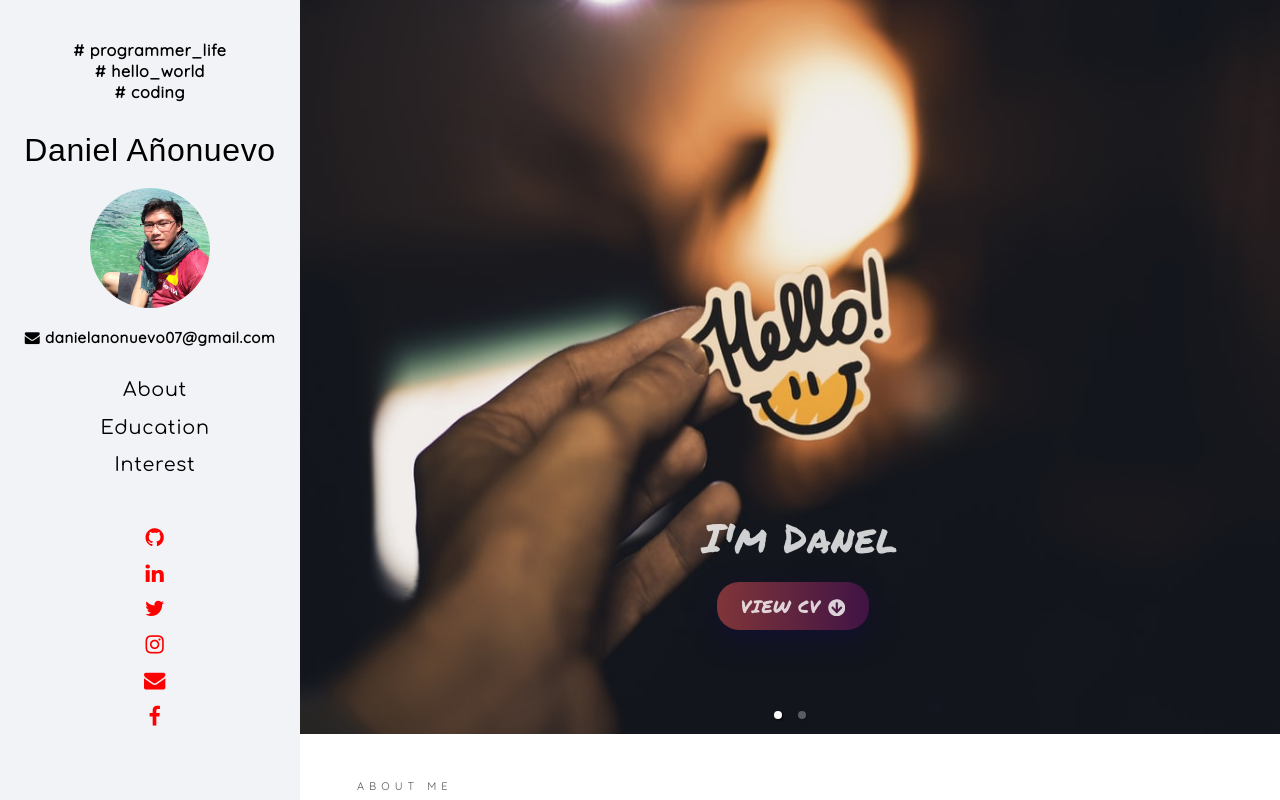
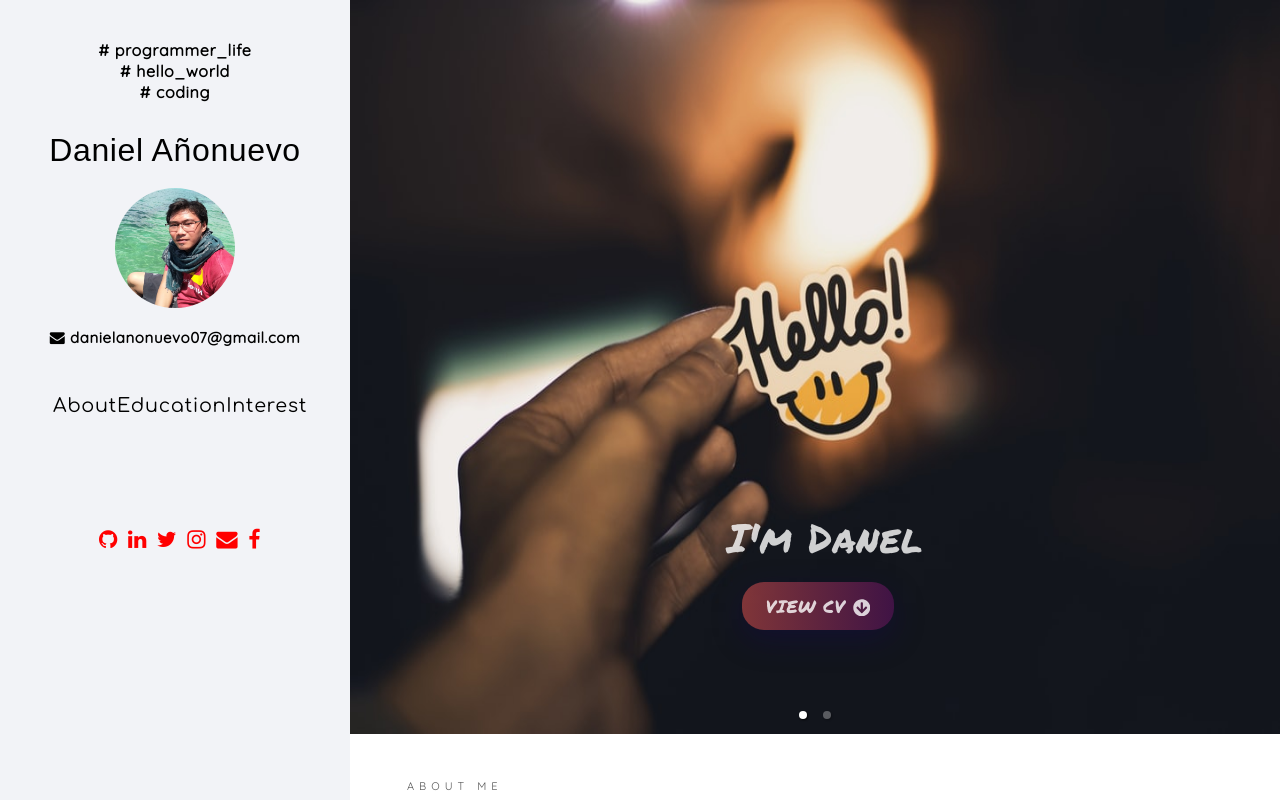
Before and after one commit to danonuevo09/PortfolioV2, a React (Create React App) app: page / in a window 1280 px wide. Built offline with nearby package versions, Linux system fonts and the light colour scheme; a web font is replaced by a local one.

Commit message:
change sidebar icons

```diff
--- a/src/App.css
+++ b/src/App.css
@@ -8,7 +8,7 @@
   letter-spacing: 0.04em;
 }
 .side{
-width:300px;
+width: 350px;
 }
 .main{
   overflow: scroll;
--- a/src/components/sidebar/Sidebar.css
+++ b/src/components/sidebar/Sidebar.css
@@ -31,6 +31,7 @@
     margin-left: -30px;
     margin-top: 30px;
     text-align: center;
+    display: inline-flex;
 }
 .sidebar-nav-items{
     margin-bottom: 15px;
@@ -51,6 +52,8 @@
 }
 .sidebar-nav-icons{
     margin-bottom: 15px;
+    margin-left: 5px;
+    margin-right: 5px;
 }
 
 .flip-card-back{
```
